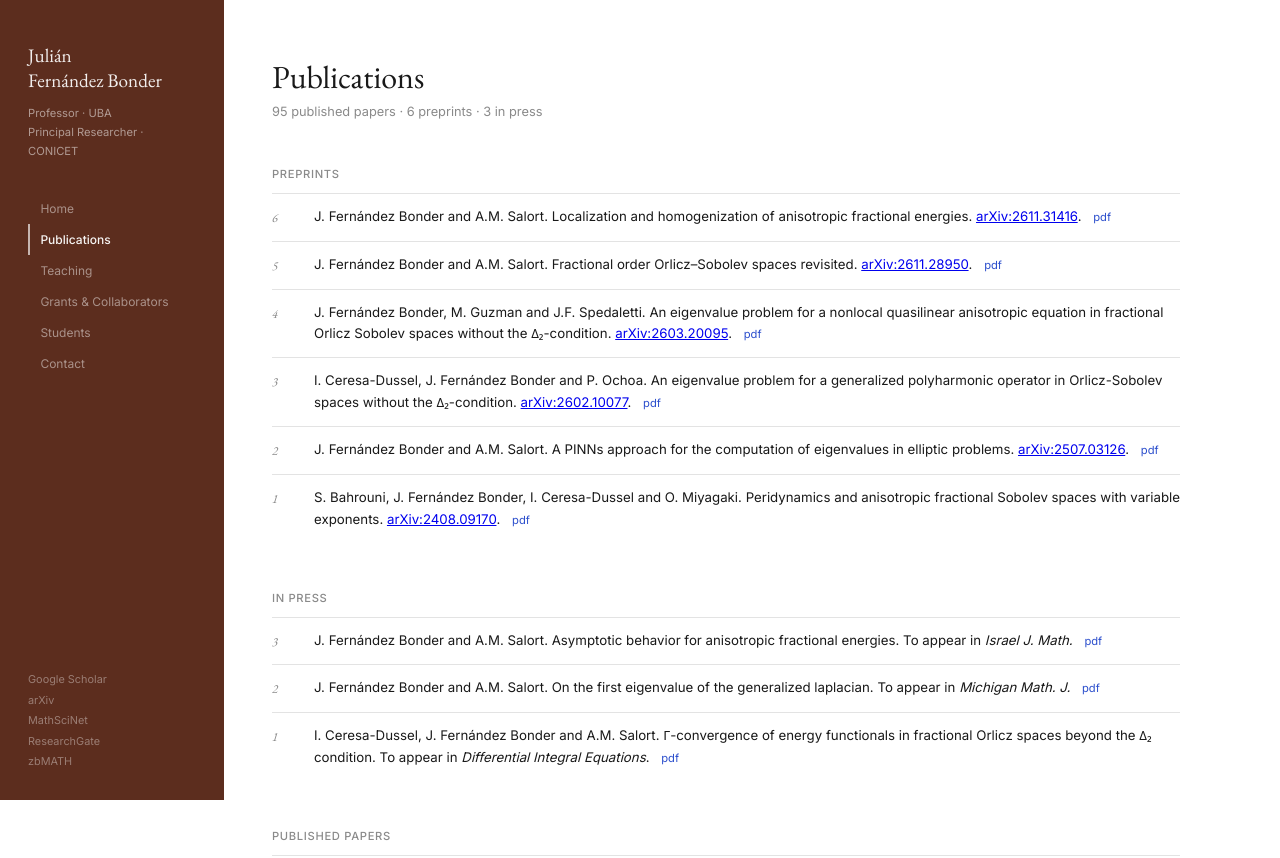
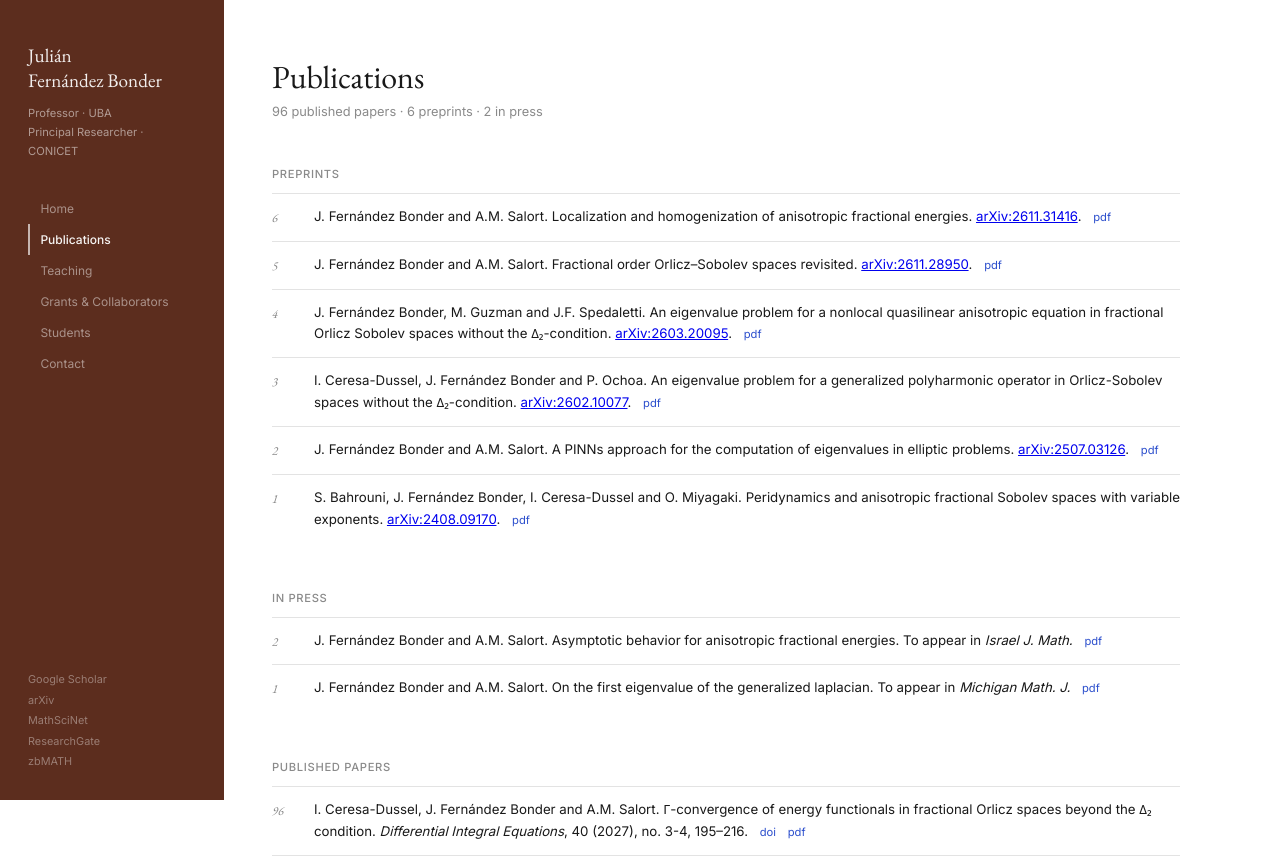
Before and after one commit to jfbonder/jfbonder.github.io, a plain HTML site: page publications.html in a window 1280 px wide. Shown: the top 858 px of the page. Drawn offline with nearby package versions, Linux system fonts and the light colour scheme.

Commit message:
Move DIE paper to published; update citations to 2,422

```diff
--- a/publications.html
+++ b/publications.html
@@ -253,7 +253,7 @@
 
   <main>
     <h1>Publications</h1>
-    <p class="page-subtitle">95 published papers · 6 preprints · 3 in press</p>
+    <p class="page-subtitle">96 published papers · 6 preprints · 2 in press</p>
 
     <!-- Preprints -->
     <div class="pub-section">
@@ -272,9 +272,8 @@
     <div class="pub-section">
       <div class="pub-section-title">In press</div>
       <ol class="pub-list" reversed>
-        <li class="pub-item"><span class="pub-num">3</span><span class="pub-body">J. Fernández Bonder and A.M. Salort. Asymptotic behavior for anisotropic fractional energies. To appear in <em>Israel J. Math.</em> <a class="pub-link" href="http://mate.dm.uba.ar/~jfbonder/papers/Bonder-Salort.pdf">pdf</a></span></li>
-        <li class="pub-item"><span class="pub-num">2</span><span class="pub-body">J. Fernández Bonder and A.M. Salort. On the first eigenvalue of the generalized laplacian. To appear in <em>Michigan Math. J.</em> <a class="pub-link" href="http://mate.dm.uba.ar/~jfbonder/papers/autov-adymp.pdf">pdf</a></span></li>
-        <li class="pub-item"><span class="pub-num">1</span><span class="pub-body">I. Ceresa-Dussel, J. Fernández Bonder and A.M. Salort. Γ-convergence of energy functionals in fractional Orlicz spaces beyond the Δ₂ condition. To appear in <em>Differential Integral Equations</em>. <a class="pub-link" href="http://mate.dm.uba.ar/~jfbonder/papers/CFBS.pdf">pdf</a></span></li>
+        <li class="pub-item"><span class="pub-num">2</span><span class="pub-body">J. Fernández Bonder and A.M. Salort. Asymptotic behavior for anisotropic fractional energies. To appear in <em>Israel J. Math.</em> <a class="pub-link" href="http://mate.dm.uba.ar/~jfbonder/papers/Bonder-Salort.pdf">pdf</a></span></li>
+        <li class="pub-item"><span class="pub-num">1</span><span class="pub-body">J. Fernández Bonder and A.M. Salort. On the first eigenvalue of the generalized laplacian. To appear in <em>Michigan Math. J.</em> <a class="pub-link" href="http://mate.dm.uba.ar/~jfbonder/papers/autov-adymp.pdf">pdf</a></span></li>
       </ol>
     </div>
 
@@ -282,6 +281,7 @@
     <div class="pub-section">
       <div class="pub-section-title">Published papers</div>
       <ol class="pub-list" reversed start="92">
+        <li class="pub-item"><span class="pub-num">96</span><span class="pub-body">I. Ceresa-Dussel, J. Fernández Bonder and A.M. Salort. Γ-convergence of energy functionals in fractional Orlicz spaces beyond the Δ₂ condition. <em>Differential Integral Equations</em>, 40 (2027), no. 3-4, 195–216. <a class="pub-link" href="https://doi.org/10.57262/die040-0304-195" target="_blank">doi</a> <a class="pub-link" href="http://mate.dm.uba.ar/~jfbonder/papers/CFBS.pdf">pdf</a></span></li>
         <li class="pub-item"><span class="pub-num">95</span><span class="pub-body">I. Ceresa Dussel, J. Fernández Bonder and A. Silva. A priori estimates for solutions of <em>g</em>-Laplace type problems. <em>RACSAM</em> 120 (2026), Paper No. 97. <a class="pub-link" href="https://doi.org/10.1007/s13398-026-01895-5" target="_blank">doi</a> <a class="pub-link" href="http://mate.dm.uba.ar/~jfbonder/papers/apriori.pdf">pdf</a></span></li>
         <li class="pub-item"><span class="pub-num">94</span><span class="pub-body">Z. Cheng, J. Fernández Bonder and H. Mikayelyan. A non-existence result for the reinforced membrane problem. <em>Journal of Elliptic and Parabolic Equations</em> 12 (2026), 171–178. <a class="pub-link" href="https://doi.org/10.1007/s41808-025-00414-8" target="_blank">doi</a> <a class="pub-link" href="http://mate.dm.uba.ar/~jfbonder/papers/non_existence_reinforced_membrane.pdf">pdf</a></span></li>
         <li class="pub-item"><span class="pub-num">93</span><span class="pub-body">J. Fernández Bonder, P. Ochoa and A. Silva. Calderón–Zygmund estimates for higher order elliptic equations in Orlicz–Sobolev spaces. <em>J. Anal. Math.</em>, published online 02 September 2026. <a class="pub-link" href="https://doi.org/10.1007/s11854-026-0455-y" target="_blank">doi</a> <a class="pub-link" href="http://mate.dm.uba.ar/~jfbonder/papers/Calderon-Zygmund-biharmonic-g-laplacian.pdf">pdf</a></span></li>
```
Also changed, not shown: index.html (+3 -3 lines).
